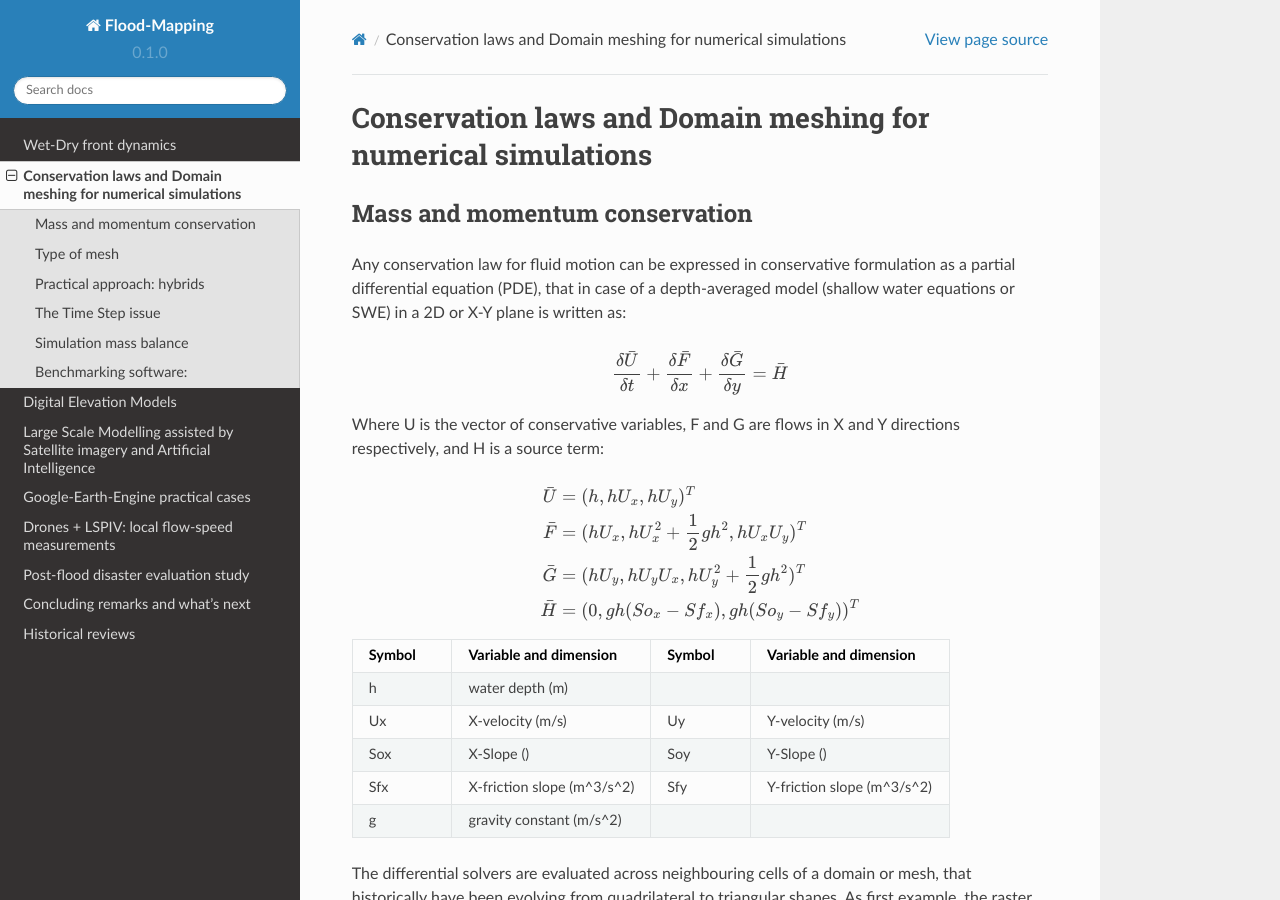
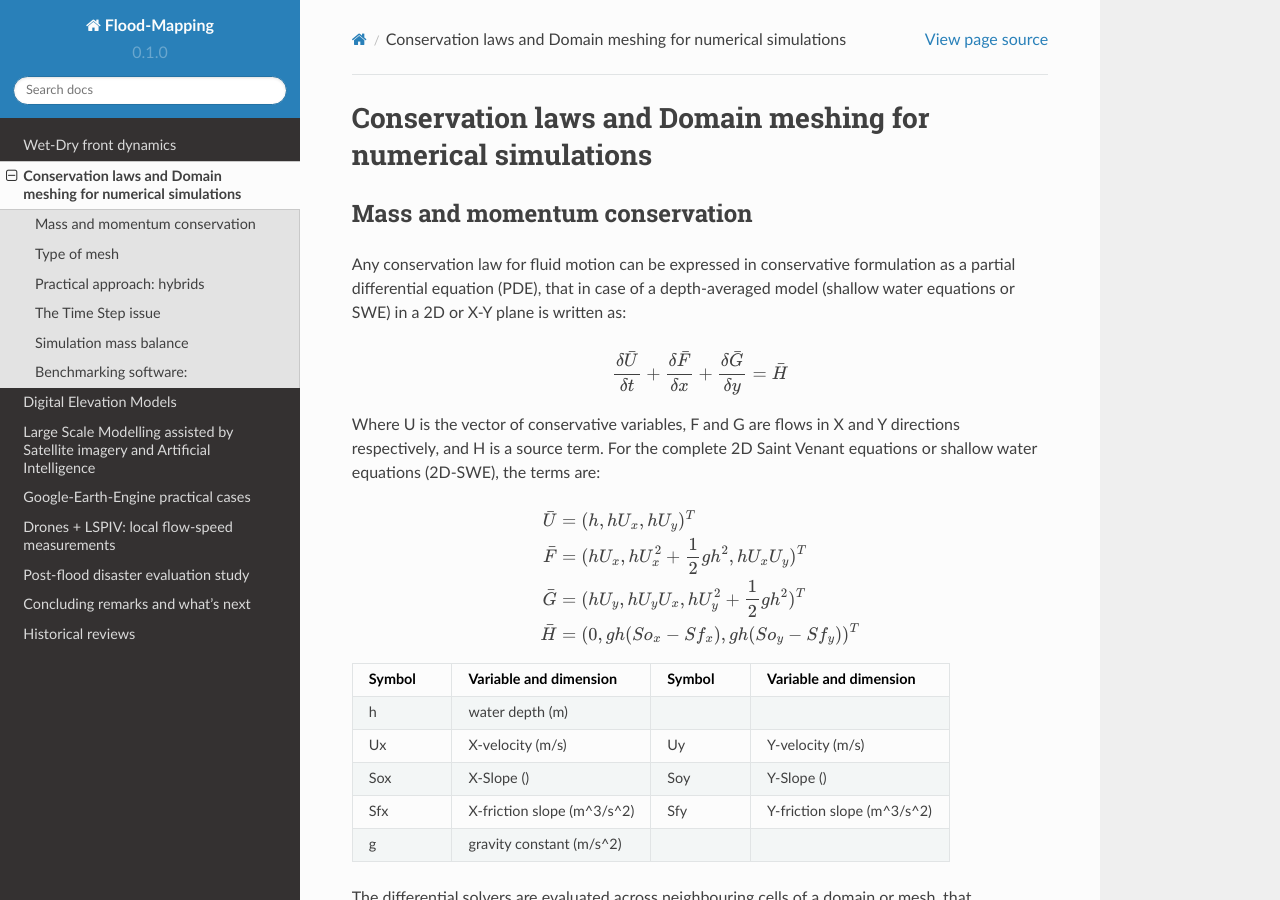
Before and after one commit to ivillamadrid/FloodMapping, a Sphinx documentation site: the page built from docs/source/claws.rst, in a window 1280 px wide and 900 px high. Built offline with Sphinx 7.4.7 and the Read the Docs theme 2.0.0, drawn with Linux system fonts in a browser that asks for light colours.

Commit message:
Update claws.rst

```diff
--- a/docs/source/claws.rst
+++ b/docs/source/claws.rst
@@ -9,7 +9,8 @@ Any conservation law for fluid motion can be expressed in conservative formulati
 
    \frac{\delta \bar U} {\delta t} + \frac{\delta \bar F} {\delta x} + \frac{\delta \bar G} {\delta y}=\bar H
 
-Where U is the vector of conservative variables, F and G are flows in X and Y directions respectively, and H is a source term:
+Where U is the vector of conservative variables, F and G are flows in X and Y directions respectively, and H is a source term. For the complete
+2D Saint Venant equations or shallow water equations (2D-SWE), the terms are:
 
 .. math::
 
```
